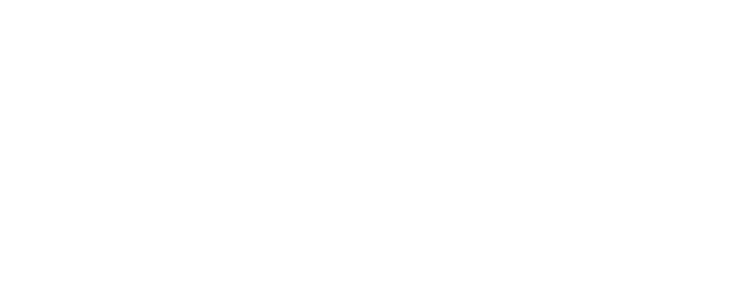
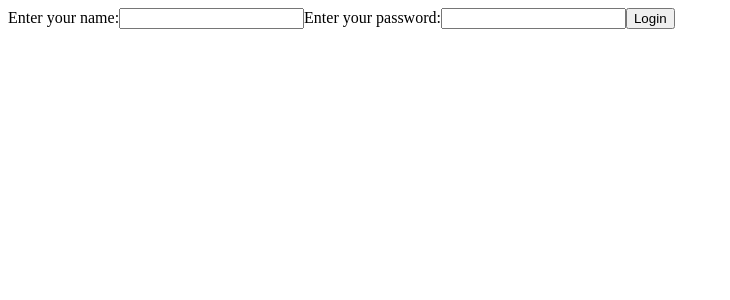
Before and after one commit to leruisi/React_HOMEWORK, a React (Create React App) app: page / in a window 1280 px wide. Shown: the top 300 px of the page, without its empty margins (0-730 px from the left). Built offline with nearby package versions, Linux system fonts and the light colour scheme.

Commit message:
HomeWork_4

```diff
--- a/src/App.js
+++ b/src/App.js
@@ -1,11 +1,13 @@
 import React from 'react';
+import LoginPage from './page/LoginPage/LoginPage'
+const App = () => {
+    return (
+        <div>
+            <LoginPage/>
 
-const App = () => {
-  return (
-      <div>
 
-      </div>
-  );
+        </div>
+    );
 };
 
-export  {App};
+export {App};
--- /dev/null
+++ b/src/page/LoginPage/LoginPage.css
@@ -0,0 +1,15 @@
+.form{
+    width: 50%;
+    height: 200vh;
+    display: flex;
+    flex-direction: column;
+    background-color: antiquewhite;
+
+}
+
+
+.button{
+    background-color: cadetblue;
+    border-radius: 10px;
+
+}
--- /dev/null
+++ b/src/page/LoginPage/LoginPage.js
@@ -0,0 +1,22 @@
+import React from 'react';
+import styles from './LoginPage.css'
+const LoginPage = () => {
+    return (
+        <div>
+    <form className={styles.form}>
+        <label>Enter your name:
+            <input type="text" />
+        </label>
+
+        <label>Enter your password:
+            <input type="password" />
+        </label>
+        <button type={'submit'} className={styles.button}>Login</button>
+
+    </form>
+
+        </div>
+    );
+};
+
+export default LoginPage;
```
